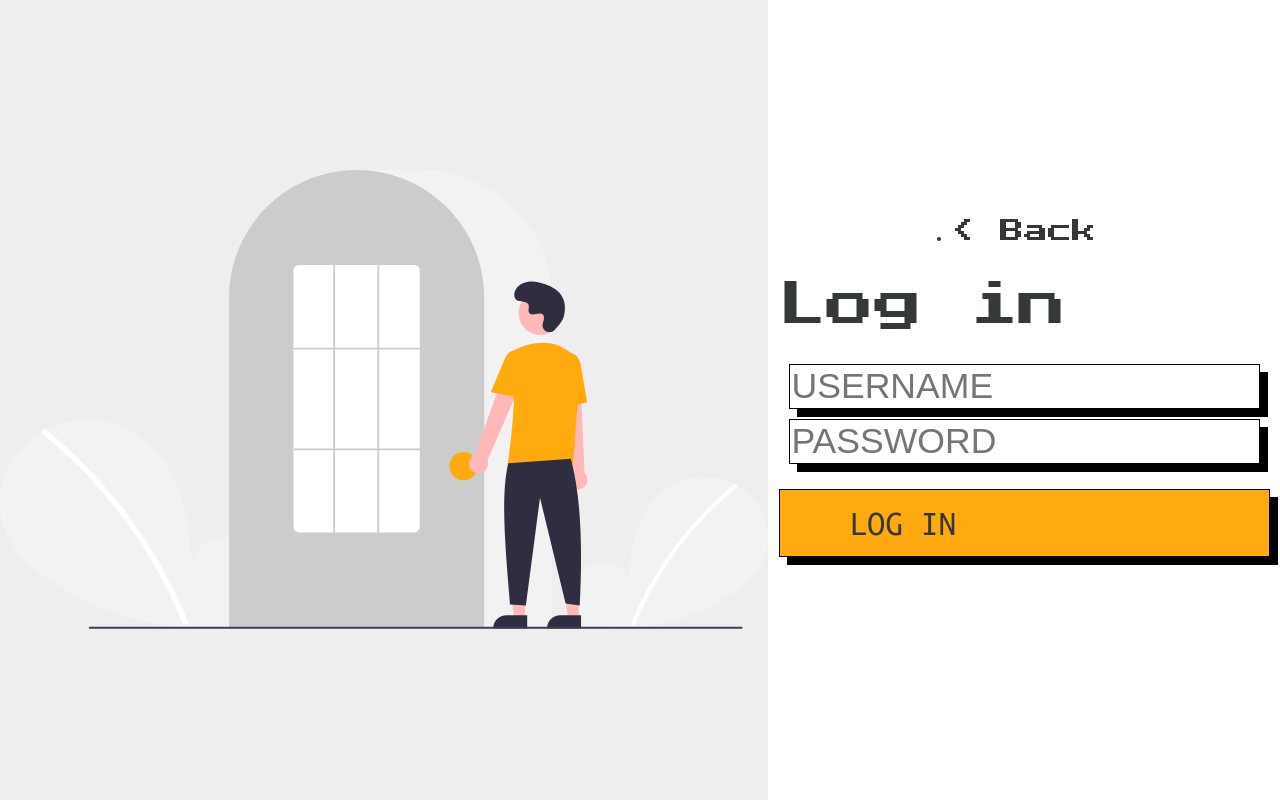
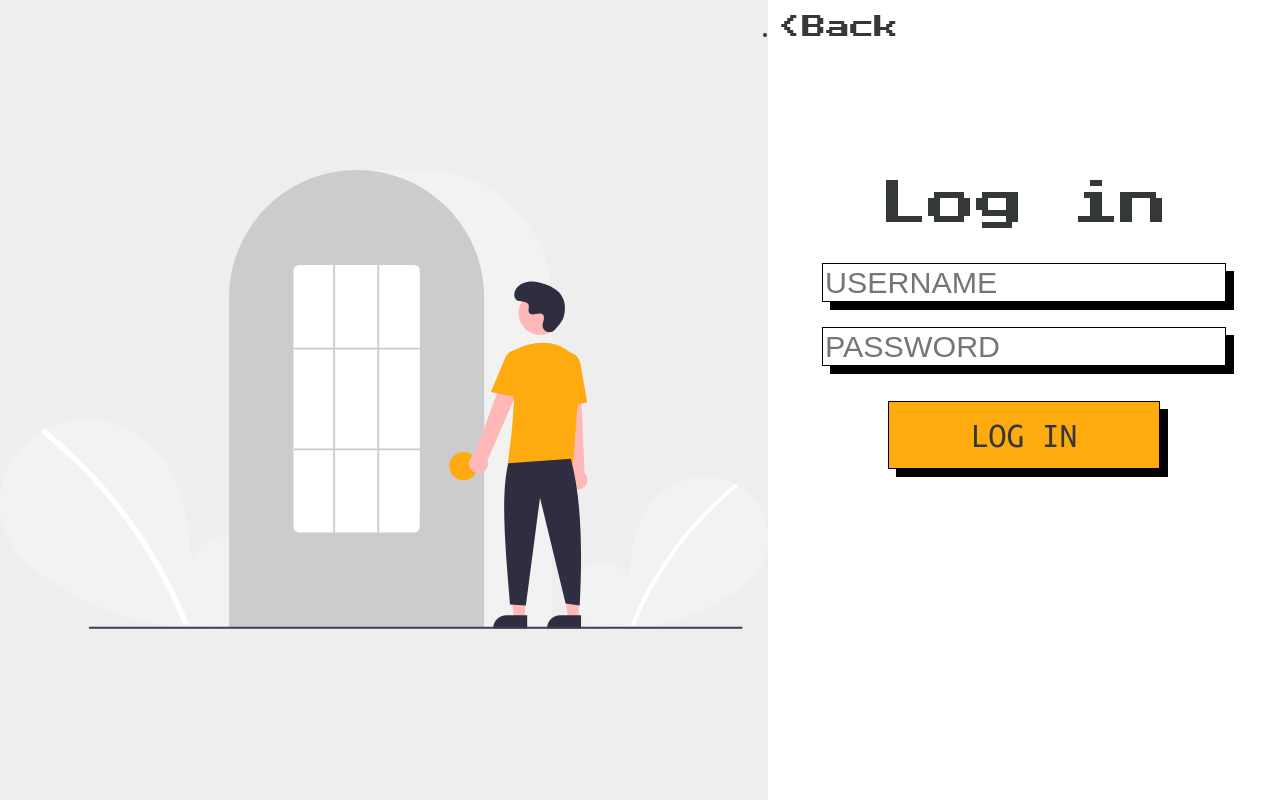
Before and after one commit to VictorGom3s/rolling-tetris, a PHP site: page /pages/login.html in a window 1280 px wide. Run offline with PHP 8.4, Linux system fonts and the light colour scheme.

Commit message:
ajuste de layout

```diff
--- a/assets/css/buttons.css
+++ b/assets/css/buttons.css
@@ -16,7 +16,9 @@
   .btn {
     display: block;
     margin: 10px;
-    padding: 10px 50px;
+    padding: 10px;
+
+
     border: 1px solid black;
     text-transform: uppercase;
     box-shadow: 8px 8px 0px #000000;
@@ -28,12 +30,14 @@
 
 .btn-primary {
   background-color: var(--primary-color);
+  text-align: center;
+  margin-left: 120px;
+  margin-right: 120px;
 }
 
 .btn-primary:hover {
   background-color: var(--accent-color);
-}
-
+ }
 .btn-secondary {
   background-color: var(--secondary-color);
 }
--- a/assets/css/form.css
+++ b/assets/css/form.css
@@ -2,13 +2,13 @@
 
 .input {
   display: block;
-  margin: 10px;
+  margin: 25px;
   --padding: 15px 70px;
   border: 1px solid black;
   text-transform: uppercase;
   box-shadow: 8px 8px 0px #000000;
   color: #343837;
-  font-size: 2.225rem;
+  font-size: 1.900rem;
   transition: 0.2s;
 }
 
--- a/assets/css/index.css
+++ b/assets/css/index.css
@@ -25,6 +25,7 @@
 
 .buttons h1 {
   margin: 35px 0;
+  text-align: center;
 }
 
 .buttons a {
--- a/assets/css/layout.css
+++ b/assets/css/layout.css
@@ -4,6 +4,16 @@
   margin: 0 auto;
   overflow-x: visible;
 }
+
+.formMargin {
+  margin-top: 20%;
+}
+
+.linkMargin {
+  margin-top: 3%;
+  margin-left: 2%;
+}
+
 
 .container-fluid {
   width: 100%;
--- a/assets/css/typography.css
+++ b/assets/css/typography.css
@@ -43,6 +43,7 @@ p {
   color: var(--text-color);
   cursor: pointer;
   transition: 0.2s;
+
 }
 
 .header a:hover,
@@ -87,8 +88,9 @@ p {
   }
 
   .header a,
+
   .header p,
   .back-button {
     font-size: 1.125rem;
-  }
+   }
 }
--- a/pages/login.html
+++ b/pages/login.html
@@ -27,22 +27,24 @@
           />
         </div>
 
-        <div class="col-4 flex v-center">
-          <div class="buttons flex col h-center">
+
+
+          <div class="col-4 flex" >
             <header class="header">
-				  <ul class="h-center">
-					  <li><a href="./../index.html">&lt; Back</a></li>
+              <ul class="h-center linkMargin">
+                <li><a href="./../index.html">&lt;Back</a></li>
               </ul>
             </header>
+              <div class = "flex v-center">
+                <div class="buttons flex col h-center formMargin">
       			      <form action="">
-            <h1>Log in</h1>
+                    <h1 >Log in</h1>
                     <input type="text" placeholder="Username" pattern="[A-Za-z]" class="input" required />
                       <input type="password" placeholder="Password" pattern="(?=.*\d)(?=.*[a-z])(?=.*[A-Z]).{8,}" class="input" required />
-
-            <a href="./game.html" class="btn btn-primary">Log In</a>
                   </form>
-
                 </div>
+              </div>
+            <a href="./game.html" class="btn btn-primary ">Log In</a>
           </div>
       </div>
     </main>
```
Also changed, not shown: pages/signup.html (+12 -10 lines). Lines whose indentation alone changed are shown as unchanged.
